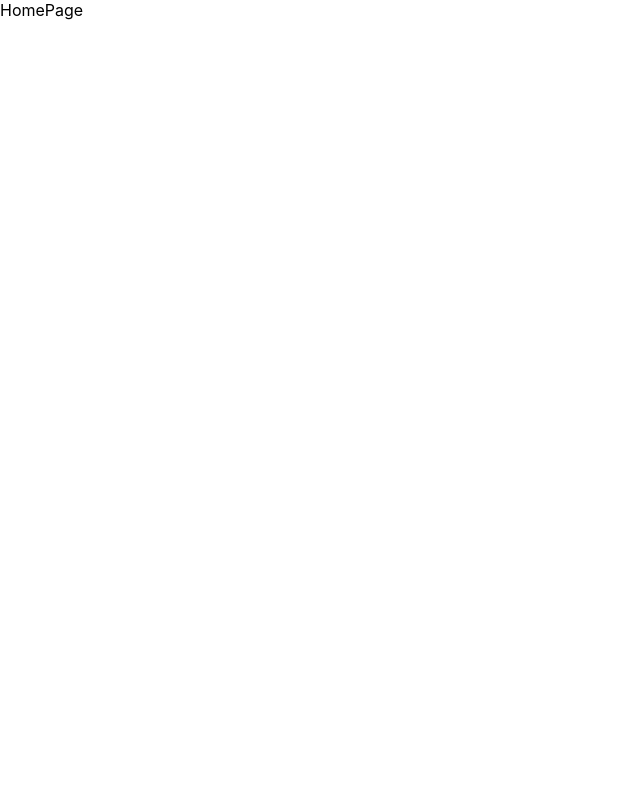
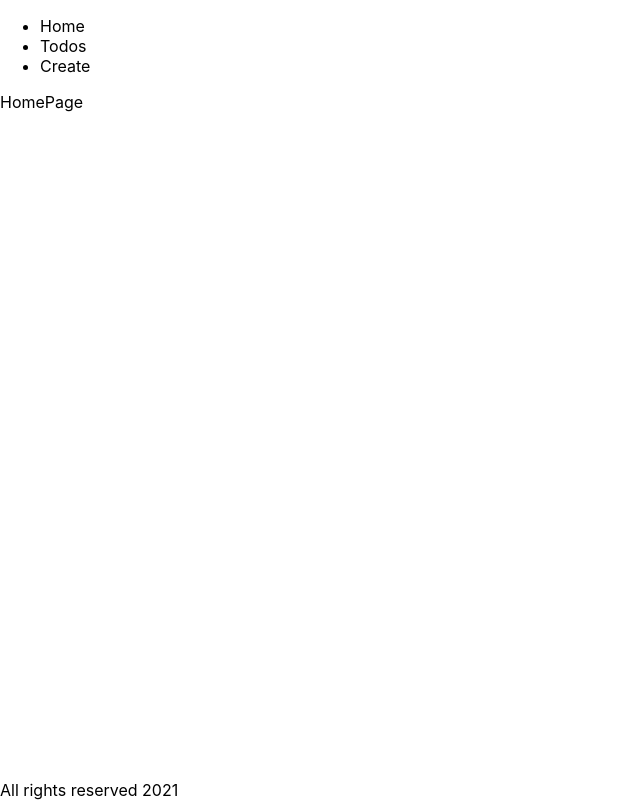
Before and after one commit to darrylmangibin/basic-react-query, a Next.js app: page / in a window 1280 px wide. Shown: the whole page, without its empty margins (0-640 px from the left). Built offline with nearby package versions, Linux system fonts and the light colour scheme.

Commit message:
Add header and footer layout

```diff
--- /dev/null
+++ b/components/layout/footer.tsx
@@ -0,0 +1,7 @@
+import React from 'react';
+
+const Footer: React.FC = () => {
+	return <footer>All rights reserved {new Date().getFullYear()}</footer>;
+};
+
+export default Footer;
--- /dev/null
+++ b/components/layout/header.tsx
@@ -0,0 +1,22 @@
+import React from 'react';
+import Link from 'next/link';
+
+const Header: React.FC = () => {
+	return (
+		<header>
+			<ul>
+				<li>
+					<Link href="/">Home</Link>
+				</li>
+				<li>
+					<Link href="/todos">Todos</Link>
+				</li>
+				<li>
+					<Link href="/todos/create">Create</Link>
+				</li>
+			</ul>
+		</header>
+	);
+};
+
+export default Header;
--- /dev/null
+++ b/components/layout/index.tsx
@@ -0,0 +1,16 @@
+import React from 'react';
+
+import Header from './header';
+import Footer from './footer';
+
+const Layout = ({ children }) => {
+	return (
+		<>
+			<Header />
+			<main>{children}</main>
+			<Footer />
+		</>
+	);
+};
+
+export default Layout;
--- a/pages/_app.js
+++ b/pages/_app.js
@@ -1,7 +1,13 @@
+import Layout from '../components/layout';
+
 import '../styles/globals.css';
 
 function MyApp({ Component, pageProps }) {
-	return <Component {...pageProps} />;
+	return (
+		<Layout>
+			<Component {...pageProps} />
+		</Layout>
+	);
 }
 
 export default MyApp;
--- a/styles/globals.css
+++ b/styles/globals.css
@@ -14,3 +14,13 @@ a {
 * {
 	box-sizing: border-box;
 }
+
+#__next {
+	display: flex;
+  flex-direction: column;
+  min-height: 100vh;
+}
+
+main {
+  flex: 1;
+}
```
Lines whose indentation alone changed are shown as unchanged.
